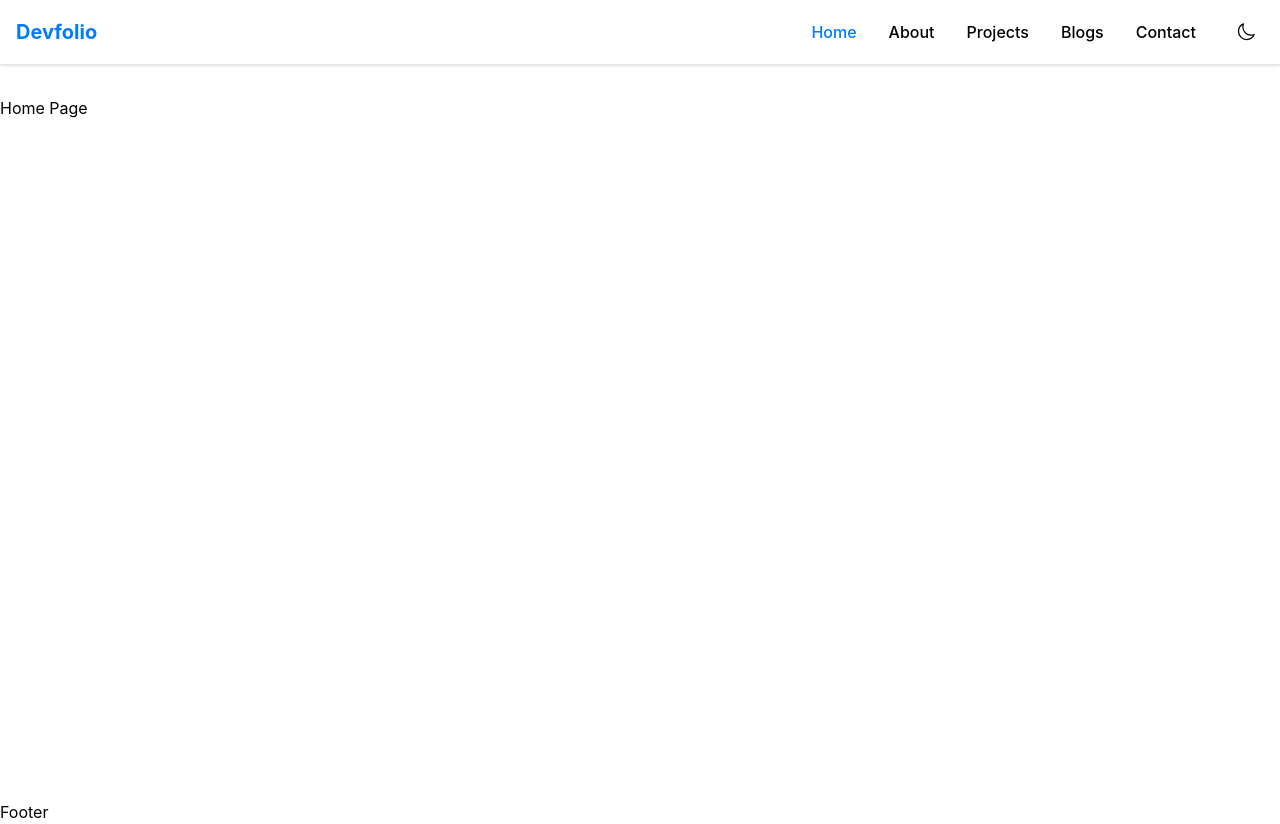
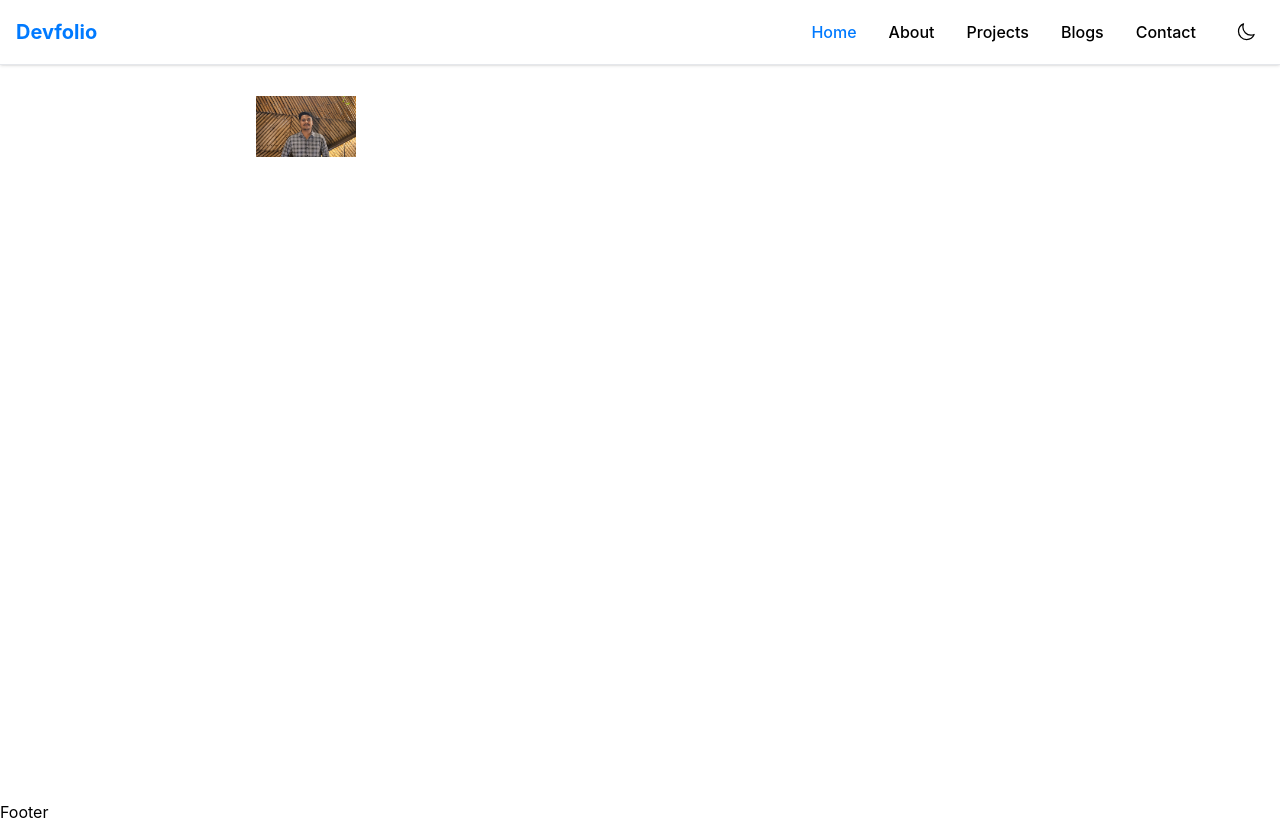
Before and after one commit to siam114/portfolio-website-nextjs, a Next.js app: page / in a window 1280 px wide. Built offline with nearby package versions, Linux system fonts and the light colour scheme.

Commit message:
added profile photo

```diff
--- /dev/null
+++ b/src/app/components/Hero.tsx
@@ -0,0 +1,15 @@
+import Image from "next/image"
+
+const Hero = () => {
+  return (
+    <section className="py=28 container mx-auto max-w-7xl px-4">
+      <div className="max-w-3xl mx-auto text-center">
+        <div>
+            <Image src="/siam.jpg" alt="Profile Photo" width={100} height={100}/>
+        </div>
+      </div>
+    </section>
+  )
+}
+
+export default Hero
--- a/src/app/page.tsx
+++ b/src/app/page.tsx
@@ -1,3 +1,9 @@
+import Hero from "./components/Hero";
+
 export default function Home() {
-  return <div>Home Page</div>;
+  return (
+    <>
+      <Hero />
+    </>
+  );
 }
```
Also changed, not shown: public/profile.avif (deleted), public/siam.jpg (added).
